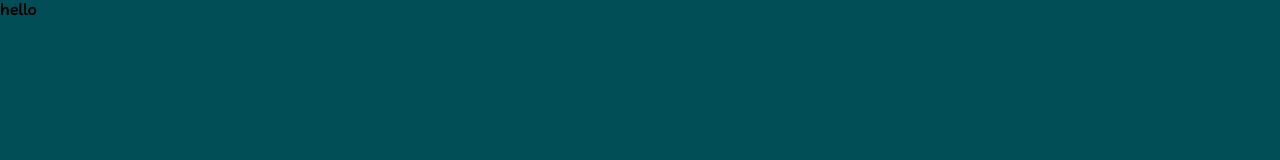
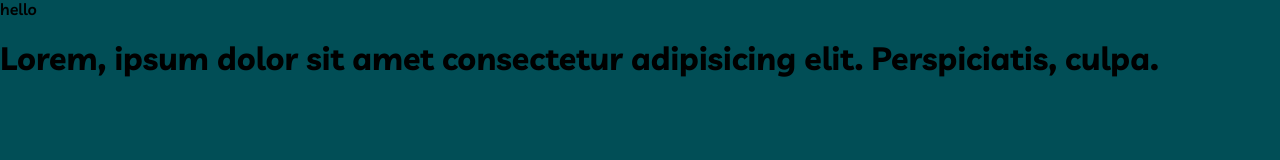
Before and after one commit to AzizRakhim/myteam, a plain HTML site: page index.html in a window 1280 px wide. Drawn offline with nearby package versions, Linux system fonts and the light colour scheme.

Commit message:
h1 added

```diff
--- a/index.html
+++ b/index.html
@@ -12,6 +12,7 @@
 </head>
 <body>
     <p>hello</p>
+    <h1>Lorem, ipsum dolor sit amet consectetur adipisicing elit. Perspiciatis, culpa.</h1>
 
 </body>
 </html>
```
